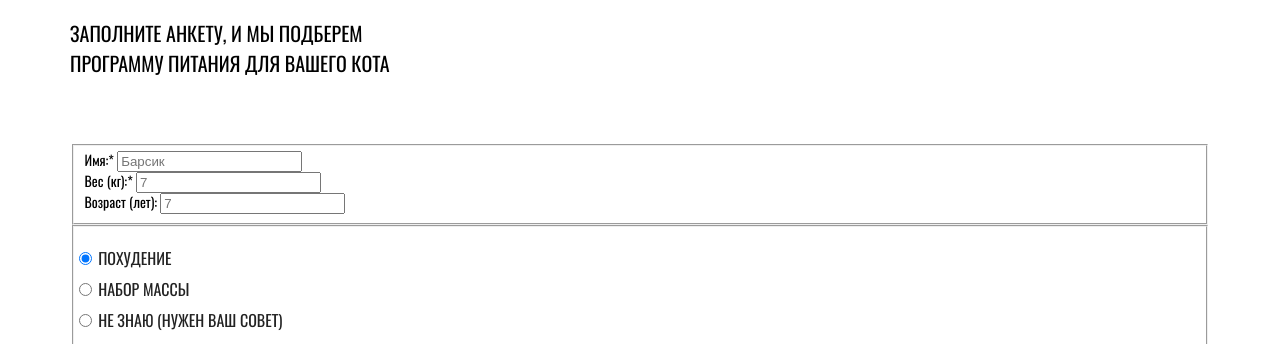
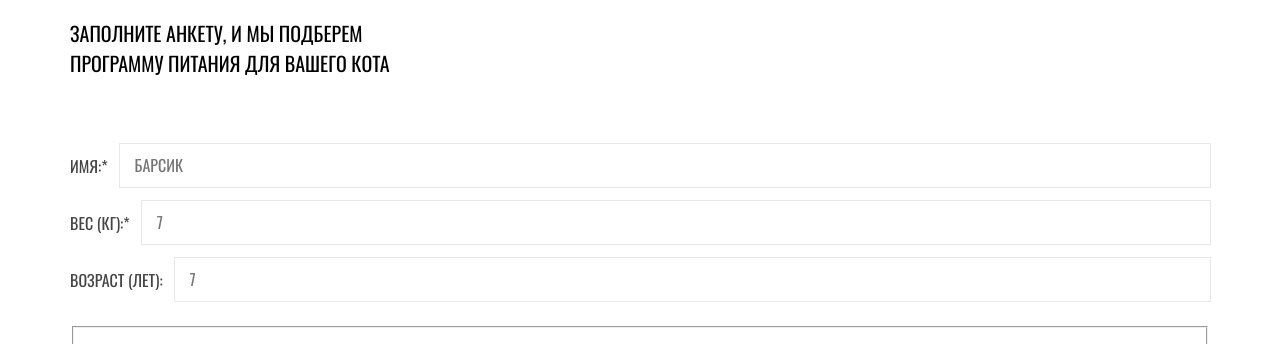
Before and after one commit to htmlacademy-adaptive/1739691-cat-energy-26, a website: page source/form.html in a window 1280 px wide. Shown: the part 249-593 px from the top of the page. Drawn offline with nearby package versions, Linux system fonts and the light colour scheme; files that its build step writes are made by us from their sources.

Commit message:
начало стилизации страницы формы для планшета1

```diff
--- a/source/form.html
+++ b/source/form.html
@@ -49,17 +49,17 @@
       <form class="form__program-selection" action="https://echo.htmlacademy.ru/" method="post">
         <fieldset class="form__group details">
           <legend class="visually-hidden">Кошачьи данные</legend>
-          <div class="form__item">
-            <label class="form__item-name" for="form-name">Имя:*</label>
-            <input class="form__item-text" type="text" name="form-name" id="form-name" placeholder="Барсик" required>
+          <div class="details__item">
+            <label class="details__item-name" for="details-name">Имя:*</label>
+            <input class="details__item-text" type="text" name="details-name" id="form-name" placeholder="Барсик" required>
           </div>
-          <div class="form__item">
-            <label class="form__item-name" for="form-weight">Вес (кг):*</label>
-            <input class="form__item-text" type="number" name="form-weight" id="form-weight" placeholder="7" required>
+          <div class="details__item">
+            <label class="details__item-name" for="details-weight">Вес (кг):*</label>
+            <input class="details__item-text" type="number" name="details-weight" id="details-weight" placeholder="7" required>
           </div>
-          <div class="form__item">
-            <label class="form__item-name" for="form-age">Возраст (лет):</label>
-            <input class="form__item-text" type="number" name="form-age" id="form-age" placeholder="7">
+          <div class="details__item">
+            <label class="details__item-name" for="details-age">Возраст (лет):</label>
+            <input class="details__item-text" type="number" name="details-age" id="details-age" placeholder="7">
           </div>
         </fieldset>
 
--- a/source/sass/style.scss
+++ b/source/sass/style.scss
@@ -31,6 +31,7 @@
 @import "./blocks/main/form-contact.scss";
 @import "./blocks/main/form-comment.scss";
 @import "./blocks/main/form-additionally.scss";
+@import "./blocks/main/details.scss";
 
 @import "./blocks/footer/main-footer.scss";
 @import "./blocks/footer/social-list.scss";
```
